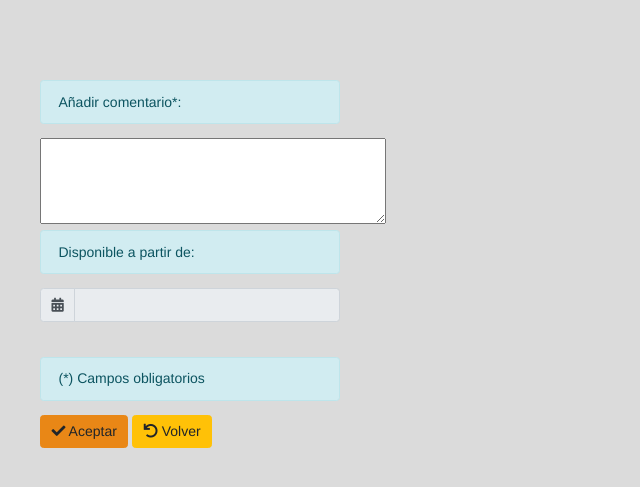
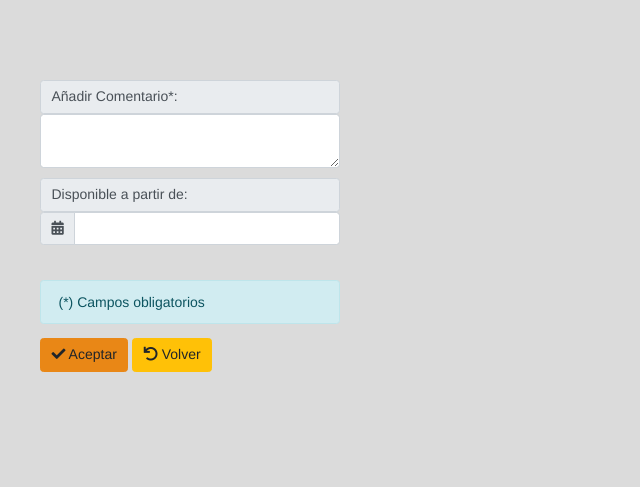
Before and after one commit to iesoretania-dic/proyecto-maduranlucha, a PHP site: template views/tecnico/tecnico_confirmar_pendientes.twig in a window 1280 px wide. Shown: the part 39-526 px from the top of the page, without its empty margins (0-640 px from the left). Run offline with PHP 8.4, Linux system fonts and the light colour scheme; the template is opened without the code that fills it, so the values that code supplies are empty; some libraries are stand-ins or nearby versions.

Commit message:
mejorado el estilo de mover a pendientes una incidencia. Modificado la vista de comentarios, ahora muestra el nombre del tecnico en vez de su dni.

```diff
--- a/controller/cliente/cliente_incidencias_comentario.php
+++ b/controller/cliente/cliente_incidencias_comentario.php
@@ -6,7 +6,7 @@ session_start();
 
 if(!isset($_SESSION['usuario'])){
     header('Location: ../../index.php');
-}elseif($_SESSION['rol'] != '0' and ($_SESSION['rol'] != '1')  and ($_SESSION['rol'] != '2')){
+}elseif($_SESSION['rol'] != '0' and ($_SESSION['rol'] != '1')  and ($_SESSION['rol'] != '2') and ($_SESSION['rol'] != '4') ){
     $datos = new Consulta();
     $datos->set_noautorizado();
     header('Location: ../login/no_autorizado.php');
@@ -16,7 +16,7 @@ if(!isset($_SESSION['usuario'])){
     $rol = $_SESSION['rol'];
     $usuario  = $_SESSION['usuario'];
     $idIncidencia =  $_GET['Id'];
-    $consulta = "SELECT * FROM comentarios WHERE id_incidencia = :incidencia ORDER BY fecha";
+    $consulta = "SELECT id_incidencia, (SELECT nombre FROM usuario WHERE dni = tecnico) AS tecnico, fecha,texto FROM comentarios WHERE id_incidencia = :incidencia ORDER BY fecha";
     $parametros = array(":incidencia"=> $idIncidencia);
     $datos = new Consulta();
     $comentarios = $datos->get_conDatos($consulta,$parametros);
--- a/views/tecnico/tecnico_confirmar_pendientes.twig
+++ b/views/tecnico/tecnico_confirmar_pendientes.twig
@@ -7,25 +7,29 @@
         <form action="" method="post">
 
             {% if error %}
-                <p class="label label-danger">El comentario es obligatorio</p>
+                <div class="vistaFormularioXS">
+                    <p class="alert alert-danger">El comentario es obligatorio</p>
+                </div>
+
             {% endif %}
 
-            <div class=" miDiv">
-                <p class="alert alert-info">Añadir comentario*:</p>
-                <textarea class="labelTecnico " name="comentario" id="comentario" cols="40" rows="5"></textarea>
+            <div class="vistaFormularioXS">
+                <label for=comentario class="input-group-text">Añadir Comentario*:</label>
+                <textarea class="form-control" aria-label="Default" aria-describedby="inputGroup-sizing-default" name="comentario" id="comentario" cols="10" rows="2"></textarea>
             </div>
 
-            <div class="vistaCheck">
-                <div class="form-group miDiv">
-                    <p class="alert alert-info">Disponible a partir de:</p>
+
+            <div class="vistaFormularioXS">
+                <div class="form-group">
+                    <label for=comentario class="input-group-text">Disponible a partir de:</label>
                     <div class="input-group date form_datetime" data-date="" data-date-format="yyyy-mm-dd HH:ii p" data-link-field="dtp_input1">
                         <div class="input-group-prepend">
                             <span class="input-group-text" id="basic-addon1"><i class="fas fa-calendar-alt"></i></span>
                             <span class="input-group-addon"><span class="glyphicon glyphicon-remove"></span></span>
                         </div>
-                        <input class="form-control" size="2" type="text" value="{{ disponible }}" readonly>
+                        <input class="form-control" size="2" type="text" value="{{ disponible }}" >
                     </div>
-                    <input type="hidden" id="dtp_input1"  value="{{ disponible }}" name="pllamada" /><br/>
+                    <input type="hidden" id="dtp_input1" value="{{ disponible }}" name="pllamada" /><br/>
                 </div>
             </div>
 
@@ -33,10 +37,12 @@
                 <p class="alert alert-info">(*) Campos obligatorios</p>
             </div>
 
+
             <div class="vistaCheck">
                 <button class="btn btn-primary" type="submit" name="aceptarMoverPendiente"><i class="fas fa-check"></i> Aceptar</button>
                 <button class="btn btn-warning" type="submit" name="cancelarMoverPendiente"><i class="fas fa-undo"></i> Volver</button>
             </div>
+
         </form>
     </div>
 
```
